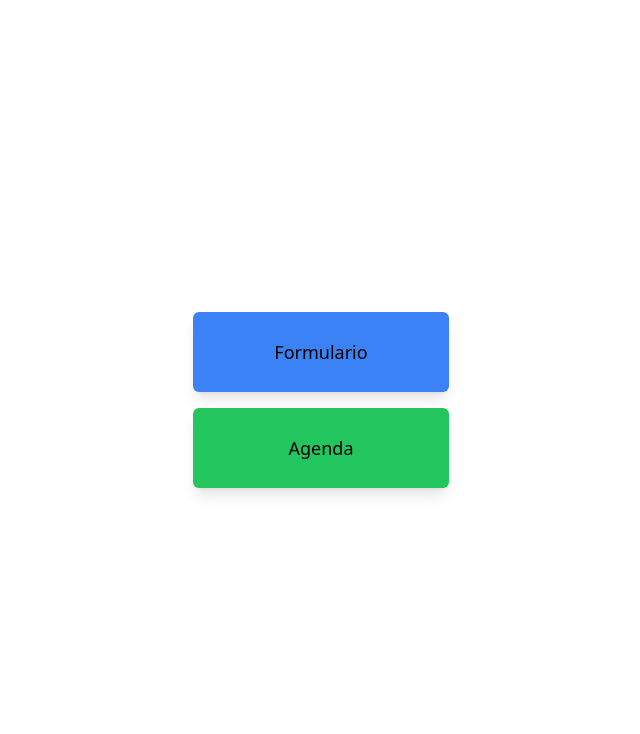
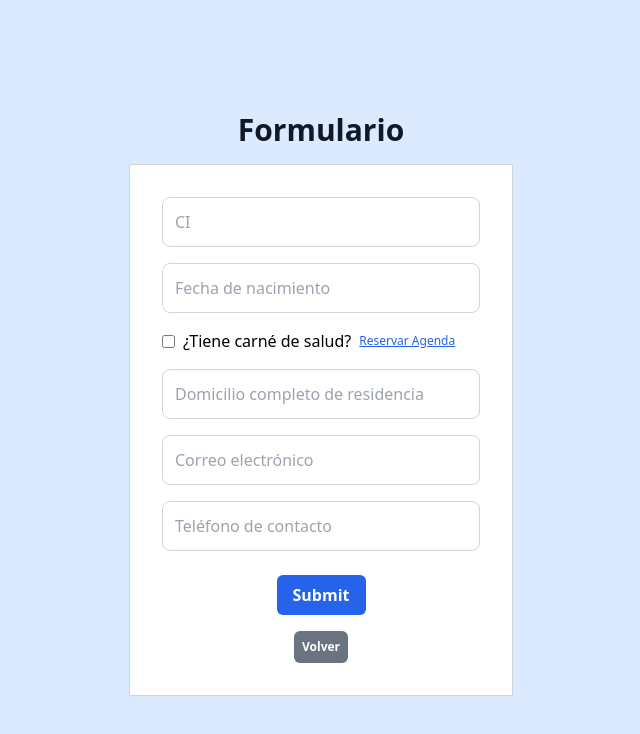
Before and after one commit to cardo88/BaseDeDatos_2023, a React (Vite) app in the folder Frontend/: page /Formulario in a window 1280 px wide. Shown: the top 734 px of the page, without its empty margins (319-959 px from the left). Built offline with nearby package versions, Linux system fonts and the light colour scheme.

Commit message:
Front formulario (#11)
* front initial config

* docker compose latest db

* primeras vistas front

* Formulario y ruteo de exitoso login

```diff
--- a/Frontend/src/Formulario/Formulario.jsx
+++ b/Frontend/src/Formulario/Formulario.jsx
@@ -1,26 +1,155 @@
-
+import { useForm } from 'react-hook-form';
+import axios from 'axios';
+import { useNavigate } from 'react-router-dom';
+import { useState } from 'react';
 
 function Formulario() {
+    const { register, handleSubmit, watch, formState: { errors } } = useForm();
+    const navigate = useNavigate();
+    const tieneCarneSalud = watch("tieneCarneSalud");
+    const [fechaNacimientoType, setFechaNacimientoType] = useState('text');
+    const [fechaVencimientoType, setFechaVencimientoType] = useState('text');
+    const [fechaEmisionType, setFechaEmisionType] = useState('text');
+
+  const onSubmit = handleSubmit((data) => {
+    const formData = new FormData();
+    for (const key in data) {
+        if (key === 'carnetJPG') {
+          formData.append(key, data[key][0]);
+        } else {
+          formData.append(key, data[key]);
+        }
+      }
+
+    axios.post('http://localhost:3000/api/auth/register/', formData, {
+        headers: {
+          'Content-Type': 'multipart/form-data',
+        },
+      })
+      .then(response => {
+        console.log('Formulario enviado con éxito:', response.data);
+        navigate('/Index');
+      })
+      .catch(error => {
+        console.error('Error al enviar formulario:', error);
+      });
+    });
+
+  const goBack = () => {
+    navigate(-1);
+  };
+
+  const navigateToAgenda = () => {
+    navigate('/Agenda');
+};
+
   return (
-    <div className="flex h-screen">
-      <div className="m-auto space-y-4">
-        <button
-          onClick={() => navigate('/Formulario')}
-          className="flex items-center justify-center w-64 h-20 bg-blue-500 text-black text-lg rounded-md shadow-lg hover:bg-blue-700"
-        >
-          {/* <LockClosedIcon className="h-6 w-6 mr-2" /> */}
-          Formulario
-        </button>
-        <button
-          onClick={() => navigate('/Agenda')}
-          className="flex items-center justify-center w-64 h-20 bg-green-500 text-black text-lg rounded-md shadow-lg hover:bg-green-700"
-        >
-          {/* <UclassName="h-6 w-6 mr-2" /> */}
-          Agenda
-        </button>
+    <div className="min-h-screen bg-blue-100 flex flex-col justify-center">
+      <div className="max-w-sm w-full mx-auto">
+        <div className="text-3xl font-bold text-gray-900 mt-2 text-center"> Formulario </div>
       </div>
+        <div className="max-w-sm w-full mx-auto mt-4 bg-white p-8 border border-gray-300">
+        <form onSubmit={onSubmit} className="space-y-6" encType="multipart/form-data">
+            <div className='flex flex-col space-y-4'>
+                <input
+                    {...register('CI', { required: true })}
+                    className="w-full p-3 border border-gray-300 rounded-lg focus:outline-none focus:ring-2 focus:ring-blue-500"
+                    placeholder="CI"
+                />
+                {errors.CI && <span className="text-red-600 text-sm">Este campo es requerido</span>}
+
+                <input
+                    type={fechaNacimientoType}
+                    onFocus={() => setFechaNacimientoType('date')}
+                    onBlur={() => setFechaNacimientoType('text')}
+                    {...register('fechaNacimiento', { required: true })}
+                    className="w-full p-3 border border-gray-300 rounded-lg focus:outline-none focus:ring-2 focus:ring-blue-500"
+                    placeholder="Fecha de nacimiento"
+                />
+                {errors.fechaNacimiento && <span className="text-red-600 text-sm">Este campo es requerido</span>}
+
+                <label className="flex items-center space-x-2">
+                    <input
+                        type="checkbox"
+                        {...register('tieneCarneSalud')}
+                        className="rounded text-blue-600 focus:ring-blue-500"
+                    />
+                    <span>¿Tiene carné de salud?</span>
+                    <span
+                    className="text-xs text-decoration-line: underline text-blue-600 hover:text-blue-800 cursor-pointer"
+                    onClick={navigateToAgenda}
+                    >
+                    Reservar Agenda
+                    </span>
+                </label>
+
+                {tieneCarneSalud && (
+                    <>
+                        <input
+                            type={fechaEmisionType}
+                            onFocus={() => setFechaEmisionType('date')}
+                            onBlur={() => setFechaEmisionType('text')}
+                            {...register('fechaEmisionCarne')}
+                            className="w-full p-3 border border-gray-300 rounded-lg focus:outline-none focus:ring-2 focus:ring-blue-500"
+                            placeholder="Fecha de emisión del carné"
+                        />
+                        <input
+                            type={fechaVencimientoType}
+                            onFocus={() => setFechaVencimientoType('date')}
+                            onBlur={() => setFechaVencimientoType('text')}
+                            {...register('fechaVencimientoCarne')}
+                            className="w-full p-3 border border-gray-300 rounded-lg focus:outline-none focus:ring-2 focus:ring-blue-500"
+                            placeholder="Fecha de vencimiento del carné"
+                        />
+                        <input
+                            type="file"
+                            {...register('carnetJPG')}
+                            accept="image/jpeg, image/png"
+                            className="file:mr-4 file:border-0 file:text-sm file:bg-blue-50 file:text-blue-700 hover:file:bg-blue-100"
+                        />
+                    </>
+                )}
+
+                <input
+                    {...register('domicilio', { required: true })}
+                    className="w-full p-3 border border-gray-300 rounded-lg focus:outline-none focus:ring-2 focus:ring-blue-500"
+                    placeholder="Domicilio completo de residencia"
+                />
+                {errors.domicilio && <span className="text-red-600 text-sm">Este campo es requerido</span>}
+
+                <input
+                    type="email"
+                    {...register('correo', { required: true })}
+                    className="w-full p-3 border border-gray-300 rounded-lg focus:outline-none focus:ring-2 focus:ring-blue-500"
+                    placeholder="Correo electrónico"
+                />
+                {errors.correo && <span className="text-red-600 text-sm">Este campo es requerido</span>}
+
+                <input
+                    type="tel"
+                    {...register('telefono', { required: true })}
+                    className="w-full p-3 border border-gray-300 rounded-lg focus:outline-none focus:ring-2 focus:ring-blue-500"
+                    placeholder="Teléfono de contacto"
+                />
+                {errors.telefono && <span className="text-red-600 text-sm">Este campo es requerido</span>}
+            </div>
+
+            <div className="flex justify-center mt-6">
+              <button type="submit" className="py-2 px-4 bg-blue-600 hover:bg-blue-700 rounded-md text-white font-bold"> Submit </button>
+            </div>
+          </form>
+          <div className="flex justify-center mt-4">
+          <button
+            type="button"
+            onClick={goBack}
+            className="py-2 px-2 bg-gray-500 hover:bg-gray-600 rounded-md text-white font-bold text-xs"
+          >
+            Volver
+          </button>
+        </div>
+        </div>
     </div>
-  );
+  )
 }
 
 export default Formulario;
--- a/Frontend/src/Logins/Login.jsx
+++ b/Frontend/src/Logins/Login.jsx
@@ -11,7 +11,7 @@ function Login() {
     axios.post('http://localhost:3000/api/auth/login/', { logId, password })
          .then(response => {
              console.log('Login successful:', response.data);
-             navigate('/Index');
+             navigate("/Indice");
          })
          .catch(error => {
              console.error('Login error:', error);
```
